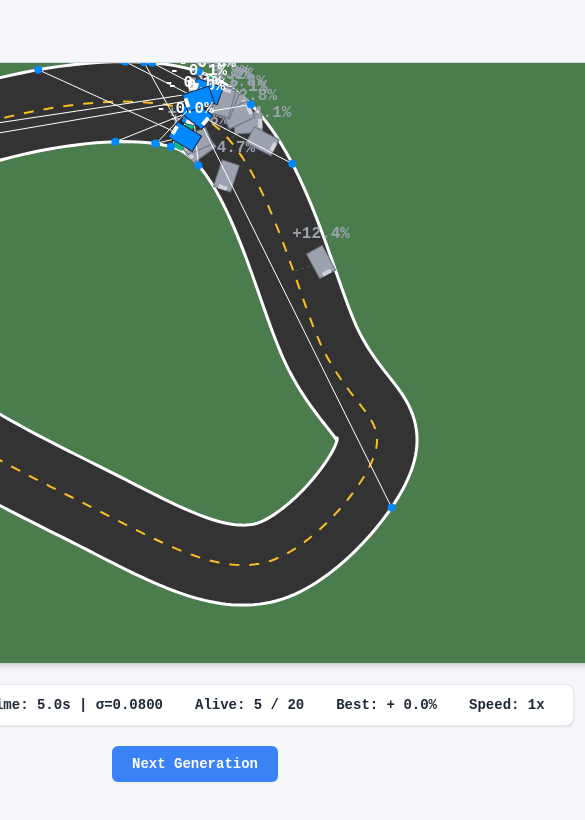
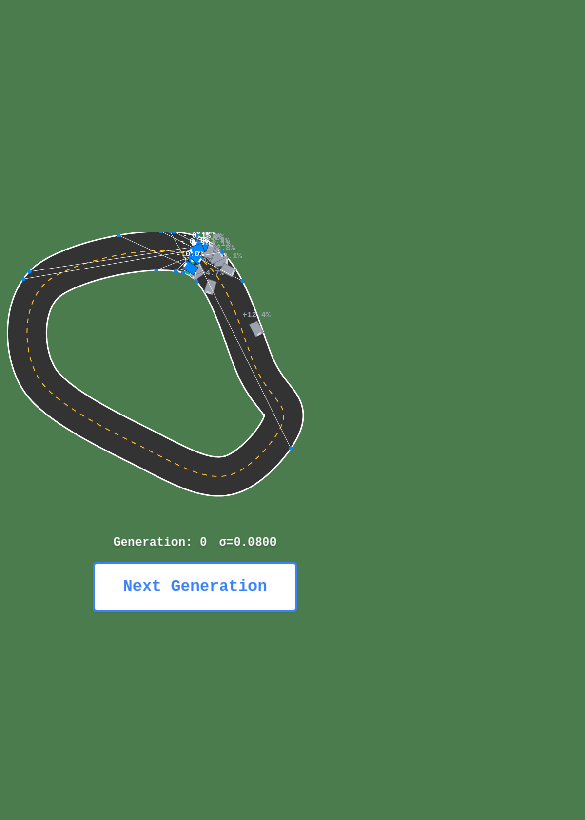
Before and after one commit to niembro64/car-racing-ai, a Vue app: page / in a window 390 px wide. Shown: the top 820 px of the page, 585 px wide, since content can reach past the window. Built offline with nearby package versions, Linux system fonts and the light colour scheme.

Commit message:
mobile good

```diff
--- a/index.html
+++ b/index.html
@@ -3,8 +3,26 @@
   <head>
     <meta charset="UTF-8" />
     <link rel="icon" type="image/svg+xml" href="/vite.svg" />
-    <meta name="viewport" content="width=device-width, initial-scale=1.0" />
+    <meta name="viewport" content="width=device-width, initial-scale=1.0, maximum-scale=1.0, user-scalable=no" />
     <title>Car Racing AI - Neural Network Evolution</title>
+    <style>
+      * {
+        margin: 0;
+        padding: 0;
+        box-sizing: border-box;
+      }
+      html, body {
+        width: 100%;
+        height: 100%;
+        overflow: hidden;
+        margin: 0;
+        padding: 0;
+      }
+      #app {
+        width: 100%;
+        height: 100%;
+      }
+    </style>
   </head>
   <body>
     <div id="app"></div>
--- a/package.json
+++ b/package.json
@@ -8,6 +8,7 @@
     "build": "vue-tsc && vite build",
     "preview": "vite preview",
     "test": "vitest",
+    "tests": "vitest",
     "test:ui": "vitest --ui"
   },
   "dependencies": {
--- a/src/App.vue
+++ b/src/App.vue
@@ -17,15 +17,16 @@ import CarSimulator from './components/CarSimulator.vue';
 
 body {
   font-family: -apple-system, BlinkMacSystemFont, 'Segoe UI', 'Roboto', 'Oxygen', 'Ubuntu', sans-serif;
-  background: #f5f7fa;
+  background: #4a7c4e; /* Grass green background */
   color: #2c3e50;
 }
 
 #app {
   width: 100%;
-  min-height: 100vh;
+  height: 100vh;
   display: flex;
   align-items: center;
   justify-content: center;
+  background: #4a7c4e; /* Grass green background */
 }
 </style>
--- a/src/components/CarSimulator.vue
+++ b/src/components/CarSimulator.vue
@@ -1,13 +1,15 @@
 <template>
   <div class="simulator">
-    <canvas ref="canvasRef" :width="canvasWidth" :height="canvasHeight"></canvas>
+    <canvas
+      ref="canvasRef"
+      :width="canvasWidth"
+      :height="canvasHeight"
+      :style="{ width: displayWidth + 'px', height: displayHeight + 'px' }"
+    ></canvas>
 
     <div class="hud">
       <div class="stat">Generation: {{ ga.generation }}</div>
-      <div class="stat">Time: {{ generationTimeDisplay }} | {{ adaptiveMutationRate }}</div>
-      <div class="stat">Alive: {{ aliveCount }} / {{ population.length }}</div>
-      <div class="stat">Best: {{ bestFitnessPercent }}</div>
-      <div class="stat">Speed: {{ speedMultiplier }}x</div>
+      <div class="stat">{{ adaptiveMutationRate }}</div>
     </div>
 
     <div class="controls">
@@ -24,8 +26,34 @@ import { GeneticAlgorithm } from '@/core/GA';
 import { TRACK_WIDTH_HALF, GA_MUTATION_RATE, CANVAS_BACKGROUND_COLOR, ELITE_CAR_COLOR } from '@/config';
 
 const canvasRef = ref<HTMLCanvasElement | null>(null);
+// Keep canvas at fixed internal resolution for rendering
 const canvasWidth = 800;
 const canvasHeight = 600;
+
+// Calculate CSS display dimensions
+const displayWidth = ref(800);
+const displayHeight = ref(600);
+
+const updateCanvasDimensions = () => {
+  // Reserve space for HUD (approximately 60px) and controls (approximately 70px)
+  const reservedHeight = 130;
+
+  const maxWidth = window.innerWidth;
+  const maxHeight = window.innerHeight - reservedHeight;
+
+  // Maintain 4:3 aspect ratio (800:600)
+  const aspectRatio = 4 / 3;
+
+  if (maxWidth / maxHeight > aspectRatio) {
+    // Height is the limiting factor
+    displayHeight.value = maxHeight;
+    displayWidth.value = Math.floor(maxHeight * aspectRatio);
+  } else {
+    // Width is the limiting factor
+    displayWidth.value = maxWidth;
+    displayHeight.value = Math.floor(maxWidth / aspectRatio);
+  }
+};
 
 const track = new Track(TRACK_WIDTH_HALF);
 const ga = new GeneticAlgorithm(12345);
@@ -95,9 +123,8 @@ const updatePhysics = (dt: number) => {
 
 // Render frame
 const render = (ctx: CanvasRenderingContext2D) => {
-  // Clear canvas with grass background
-  ctx.fillStyle = CANVAS_BACKGROUND_COLOR;
-  ctx.fillRect(0, 0, canvasWidth, canvasHeight);
+  // Clear canvas (transparent - background color comes from page)
+  ctx.clearRect(0, 0, canvasWidth, canvasHeight);
 
   // Render track
   track.render(ctx);
@@ -224,11 +251,14 @@ const importWeights = () => {
 
 // Lifecycle
 onMounted(() => {
+  updateCanvasDimensions();
+  window.addEventListener('resize', updateCanvasDimensions);
   init();
   animationFrameId = requestAnimationFrame(animate);
 });
 
 onUnmounted(() => {
+  window.removeEventListener('resize', updateCanvasDimensions);
   if (animationFrameId !== null) {
     cancelAnimationFrame(animationFrameId);
   }
@@ -240,33 +270,55 @@ onUnmounted(() => {
   display: flex;
   flex-direction: column;
   align-items: center;
-  gap: 20px;
-  padding: 40px 20px;
+  justify-content: center;
+  gap: 8px;
+  padding: 0;
+  margin: 0;
+  min-height: 100vh;
+  width: 100vw;
+  overflow: hidden;
+  background: #4a7c4e; /* Grass green background */
 }
 
 canvas {
-  border: 1px solid #d1d5db;
-  border-radius: 8px;
-  box-shadow: 0 4px 6px -1px rgba(0, 0, 0, 0.1), 0 2px 4px -1px rgba(0, 0, 0, 0.06);
-  background: #ffffff;
+  display: block;
+  margin: 0;
+  padding: 0;
+  /* Use CSS to scale the canvas display size while keeping internal resolution at 800x600 */
+  image-rendering: auto;
+  image-rendering: crisp-edges;
+  image-rendering: pixelated;
 }
 
 .hud {
   display: flex;
-  gap: 32px;
-  color: #374151;
+  gap: 16px;
+  flex-wrap: wrap;
+  justify-content: center;
+  color: #ffffff;
   font-family: 'Courier New', Courier, monospace;
   font-size: 14px;
-  background: #ffffff;
-  padding: 12px 28px;
-  border-radius: 8px;
-  border: 1px solid #e5e7eb;
-  box-shadow: 0 1px 3px 0 rgba(0, 0, 0, 0.1);
+  padding: 8px 16px;
+  margin: 0;
 }
 
 .stat {
   font-weight: 600;
-  color: #1f2937;
+  color: #ffffff;
+  white-space: nowrap;
+  text-shadow: 0 1px 2px rgba(0, 0, 0, 0.3);
+}
+
+@media (max-width: 640px) {
+  .simulator {
+    gap: 6px;
+  }
+
+  .hud {
+    font-size: 12px;
+    gap: 12px;
+    padding: 6px 12px;
+  }
 }
 
 .controls {
@@ -274,24 +326,26 @@ canvas {
   gap: 12px;
   flex-wrap: wrap;
   justify-content: center;
+  margin: 0;
+  padding: 0;
 }
 
 button {
   padding: 10px 20px;
-  background: #3b82f6;
-  color: #ffffff;
-  border: none;
-  border-radius: 6px;
+  border-radius: 4px;
   cursor: pointer;
   font-family: 'Courier New', Courier, monospace;
   font-size: 14px;
   font-weight: 600;
   transition: all 0.2s ease;
   box-shadow: 0 1px 2px 0 rgba(0, 0, 0, 0.05);
+  touch-action: manipulation;
+  user-select: none;
+  -webkit-tap-highlight-color: transparent;
+  margin: 0;
 }
 
 button:hover {
-  background: #2563eb;
   transform: translateY(-1px);
   box-shadow: 0 4px 6px -1px rgba(0, 0, 0, 0.1), 0 2px 4px -1px rgba(0, 0, 0, 0.06);
 }
@@ -302,10 +356,25 @@ button:active {
 }
 
 .next-gen-btn {
-  background: #3b82f6;
+  background: #ffffff;
+  color: #3b82f6;
+  border: 2px solid #3b82f6;
 }
 
 .next-gen-btn:hover {
-  background: #2563eb;
+  background: #f0f9ff;
+  color: #2563eb;
+  border-color: #2563eb;
+}
+
+.next-gen-btn:active {
+  background: #e0f2fe;
+}
+
+@media (max-width: 640px) {
+  button {
+    padding: 14px 28px;
+    font-size: 16px;
+  }
 }
 </style>
--- a/vite.config.ts
+++ b/vite.config.ts
@@ -8,5 +8,10 @@ export default defineConfig({
     alias: {
       '@': path.resolve(__dirname, './src')
     }
+  },
+  server: {
+    host: true, // Listen on all network interfaces
+    port: 5173,
+    strictPort: false
   }
 })
```
